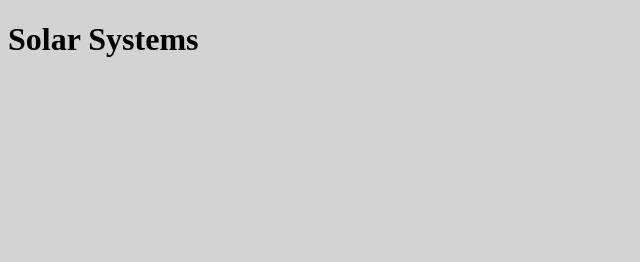
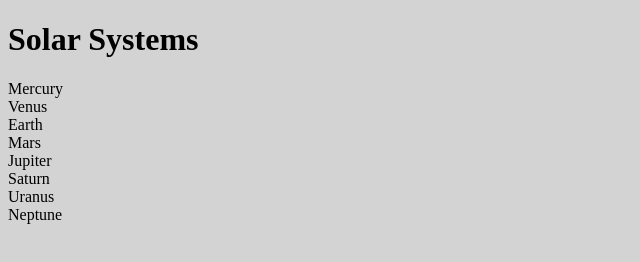
Before and after one commit to briankw23/solar-systems, a plain HTML site: page index.html in a window 1280 px wide. Shown: the whole page, without its empty margins (0-640 px from the left). Drawn offline with Linux system fonts and the light colour scheme.

Commit message:
Planet names printing to DOM

```diff
--- a/index.html
+++ b/index.html
@@ -9,7 +9,7 @@
 </head>
 <body>
     <h1>Solar Systems</h1>
-
+    <div id="main"></div>
     <script src="main.js"></script>
 </body>
 </html>
--- a/main.js
+++ b/main.js
@@ -1 +1,36 @@
-console.console.log("test");
+
+console.log("start of JS", Date.now());
+
+const printToDom = (domString, divId) => {
+    document.getElementById("main").innerHTML = domString;
+    };
+
+    function Xhrload(){
+    const data = JSON.parse(this.responseText);
+    console.log("data", data);
+    domString(data.planets);
+    };
+
+    const domString = (planetsArray) =>{
+        let domString="";
+        for (let i = 0; i < planetsArray.length; i++) {
+            domString += `<div>`;
+            domString += `<div> ${planetsArray[i].name} </div>`;
+            domString += `</div>`;
+        }
+        printToDom(domString,"main")
+    };
+
+    function Xhrfail(){
+        console.log("fail");
+    }
+    const startApplication = () => {
+        let myRequest = new XMLHttpRequest();
+        myRequest.addEventListener("load", Xhrload);
+        myRequest.addEventListener("error", Xhrfail);
+        myRequest.open("GET", "planets.json");
+        myRequest.send();
+        console.log("myrequest", myRequest);
+    };
+    console.log("start of JS", Date.now());
+    startApplication();
--- /dev/null
+++ b/planets.json
@@ -0,0 +1,68 @@
+{
+    "planets":[
+        {
+            "name":"Mercury",
+            "imageUrl":"https://solarsystem.nasa.gov/system/resources/detail_files/439_MercurySubtleColors1200w.jpg",
+            "description": "",
+            "isGasey":"",
+            "numberofmoons":"#",
+            "nameoflargestmoon":""
+        },
+        {
+            "name":"Venus",
+            "imageUrl":"https://solarsystem.nasa.gov/system/resources/detail_files/688_Venus.jpg",
+            "description": "",
+            "isGasey":"",
+            "numberofmoons":"#",
+            "nameoflargestmoon":""
+        },
+        {
+            "name":"Earth",
+            "imageUrl":"https://solarsystem.nasa.gov/system/resources/detail_files/581_PIA18033_1200w.jpg",
+            "description": "",
+            "isGasey":"",
+            "numberofmoons":"#",
+            "nameoflargestmoon":""
+        },
+        {
+            "name":"Mars",
+            "imageUrl":"https://solarsystem.nasa.gov/system/resources/detail_files/683_6453_mars-globe-valles-marineris-enhanced-full2.jpg",
+            "description": "",
+            "isGasey":"",
+            "numberofmoons":"#",
+            "nameoflargestmoon":""
+        },
+        {
+            "name":"Jupiter",
+            "imageUrl":"https://solarsystem.nasa.gov/system/resources/detail_files/113_PIA02873.jpg",
+            "description": "",
+            "isGasey":"",
+            "numberofmoons":"#",
+            "nameoflargestmoon":""
+        },
+        {
+            "name":"Saturn",
+            "imageUrl":"https://solarsystem.nasa.gov/system/resources/detail_files/663_PIA01364.jpg",
+            "description": "",
+            "isGasey":"",
+            "numberofmoons":"#",
+            "nameoflargestmoon":""
+        },
+        {
+            "name":"Uranus",
+            "imageUrl":"https://solarsystem.nasa.gov/system/resources/detail_files/599_PIA18182.jpg",
+            "description": "",
+            "isGasey":"",
+            "numberofmoons":"#",
+            "nameoflargestmoon":""
+        },
+        {
+            "name":"Neptune",
+            "imageUrl":"https://solarsystem.nasa.gov/system/resources/detail_files/611_PIA01492.jpg",
+            "description": "",
+            "isGasey":"",
+            "numberofmoons":"#",
+            "nameoflargestmoon":""
+        }
+    ]
+}
```
